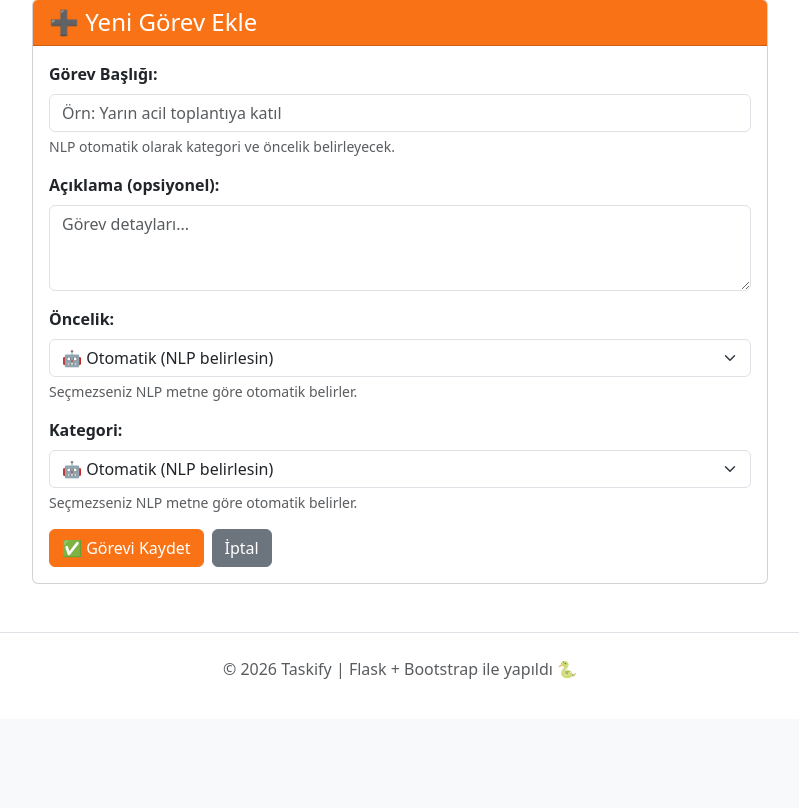
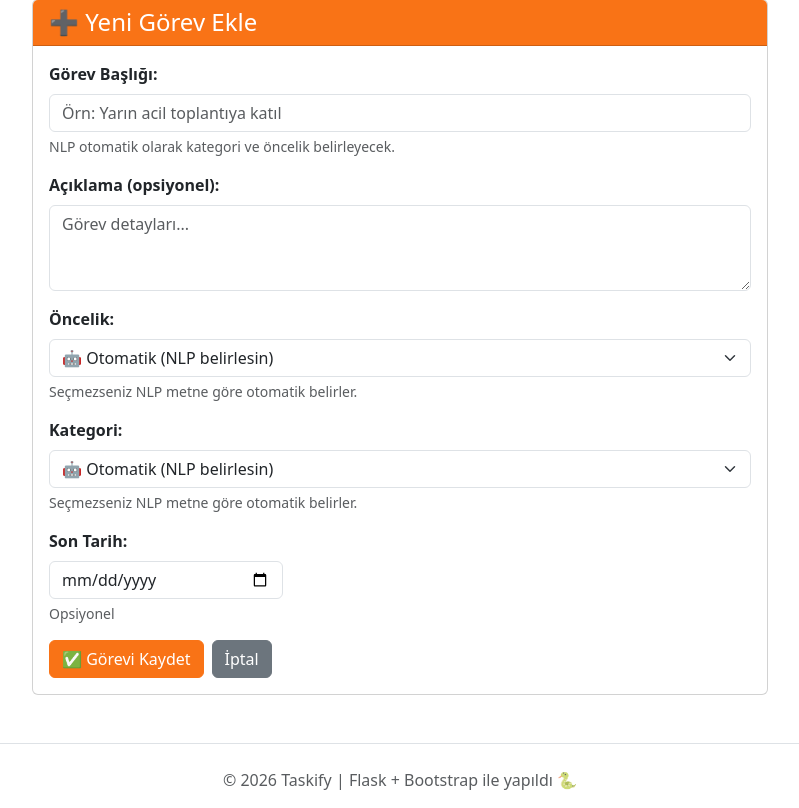
Before and after one commit to FatihErenCetin/taskify, a Flask app: page /add in a window 1280 px wide. Shown: the part 81-889 px from the top of the page, without its empty margins (240-1039 px from the left). Before the commit the page ends 760 px from the top, so only its background shows below. Run offline with Flask 3, Linux system fonts and the light colour scheme; the visitor is signed in with stand-in values (Sample User, id 1).

Commit message:
puanlama sistemi güncellendi. son tarih ekleme özelliği ve buna göre sıralama getilirdi. kullanıcı tablo üzerinden uyarılıyor.

```diff
--- a/app.py
+++ b/app.py
@@ -62,7 +62,15 @@ def oncelik_belirle(metin):
 def oncelik_skoru(task):
         # Öncelik ağırlığı (1=en acil → en düşük skor)
         #print(f"Task Öncelik: {task.oncelik}, Kategori: {task.kategori}")
-        oncelik_agirlik = task.oncelik * 10000 / KATEGORI_PUANLAR[task.kategori]
+
+        if task.son_tarih != None:
+            bugun = datetime.utcnow()
+            if task.son_tarih:
+                kalan_gun = (task.son_tarih - bugun).days + 1  # 0 gün kalmasın
+
+            oncelik_agirlik = task.oncelik * kalan_gun - KATEGORI_PUANLAR[task.kategori]
+        else:
+            oncelik_agirlik = task.oncelik * 10 - KATEGORI_PUANLAR[task.kategori]
 
         # Tarih ağırlığı (eski tarih = düşük skor = daha önce göster)
         tarih_agirlik = task.olusturma_tarihi.timestamp() if task.olusturma_tarihi else 0
@@ -154,7 +162,7 @@ class Task(db.Model):
     oncelik = db.Column(db.Integer, default=2)                 # (1=Yüksek, 2=Normal, 3=Düşük)
     olusturma_tarihi = db.Column(db.DateTime, default=datetime.utcnow)  # Oluşturulma tarihi
     tamamlanma_tarihi = db.Column(db.DateTime, nullable=True)
-
+    son_tarih = db.Column(db.DateTime, nullable=True)  # Due Date
     # Kullanıcı ilişkisi
     user_id = db.Column(db.Integer, db.ForeignKey('users.id'), nullable=False)
 
@@ -178,6 +186,9 @@ class Task(db.Model):
 def ana_sayfa():
     return render_template('mainpage.html')
 
+@app.context_processor
+def inject_now():
+    return {'now': datetime.utcnow()}
 
 # ==========================================
 # HAKKIMDA
@@ -297,28 +308,39 @@ def add_task():
         aciklama = request.form['aciklama']
         secilen_oncelik = int(request.form['oncelik'])
         secilen_kategori = request.form['kategori']
+        son_tarih_str = request.form.get('son_tarih')
         #print(f"Seçilen kategori: {secilen_kategori}, Seçilen öncelik: {secilen_oncelik}")
 
         # NLP ile kategori ve öncelik belirle
+        # Kategori
         tam_metin = baslik + ' ' + aciklama
         #kategori = kategori_belirle(tam_metin)
         if secilen_kategori == 'NLP':
             kategori = kategori_belirle(tam_metin)
         else:
             kategori = secilen_kategori
-
+        # Öncelik
         if secilen_oncelik == 0:
             oncelik = oncelik_belirle(tam_metin)
         else:
             oncelik = int(secilen_oncelik)
 
         #print(f"Seçilen kategori: {kategori}, Seçilen öncelik: {oncelik}")
+
+        son_tarih = None
+        if son_tarih_str and son_tarih_str.strip():
+            try:
+                son_tarih = datetime.strptime(son_tarih_str, '%Y-%m-%d')
+            except ValueError:
+                son_tarih = None
+
         # Yeni görev oluştur
         yeni_gorev = Task(
             baslik=baslik,
             aciklama=aciklama,
             kategori=kategori,
             oncelik=oncelik,
+            son_tarih=son_tarih,
             user_id=current_user.id  # Kullanıcıya bağla
         )
 
--- a/templates/add_task.html
+++ b/templates/add_task.html
@@ -44,16 +44,25 @@
 
                     <div class="mb-3">
                         <label for="kategori" class="form-label"><strong>Kategori:</strong></label>
-                        <select class="form-select" id="kategori" name="kategori">
-                            <option value="NLP" selected>🤖 Otomatik (NLP belirlesin)</option>
-                            <option value="İş">🔴 İş</option>
-                            <option value="Kişisel">🟡 Kişisel</option>
-                            <option value="Sağlık">🟢 Sağlık</option>
-                            <option value="Eğitim">🔵 Eğitim</option>
-                            <option value="Finans">🟣 Finans</option>
-                            <option value="Genel">⚪ Genel</option>
-                        </select>
+                            <select class="form-select" id="kategori" name="kategori">
+                                <option value="NLP" selected>🤖 Otomatik (NLP belirlesin)</option>
+                                <option value="İş">💼 İş</option>
+                                <option value="Kişisel">👤 Kişisel</option>
+                                <option value="Sağlık">🏥 Sağlık</option>
+                                <option value="Eğitim">📚 Eğitim</option>
+                                <option value="Finans">💰 Finans</option>
+                                <option value="Genel">📌 Genel</option>
+                            </select>
                         <div class="form-text">Seçmezseniz NLP metne göre otomatik belirler.</div>
+                    </div>
+
+                    <div class="col-md-4 mb-3">
+                            <label for="son_tarih" class="form-label"><strong>Son Tarih:</strong></label>
+                            <input type="date"
+                                   class="form-control"
+                                   id="son_tarih"
+                                   name="son_tarih">
+                            <div class="form-text">Opsiyonel</div>
                     </div>
 
                     <div class="d-flex gap-2">
```
Also changed, not shown: templates/tasklist.html (+28 -0 lines).
